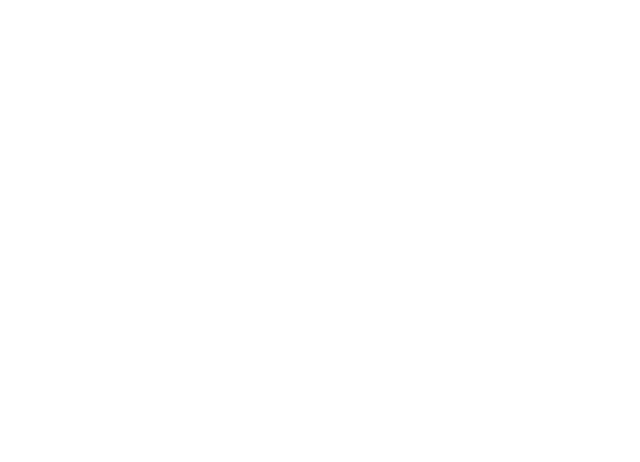
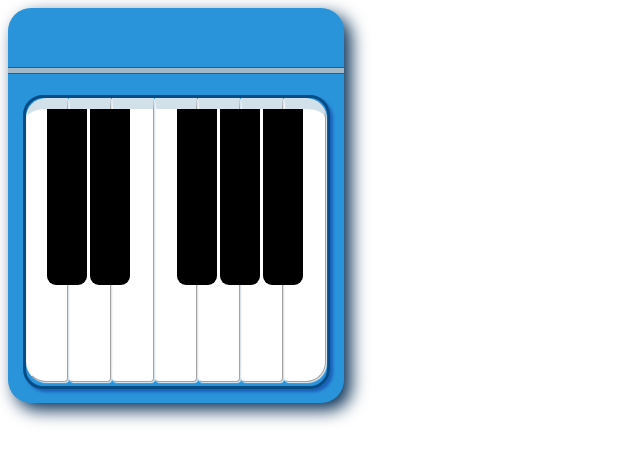
Before and after one commit to qiong1999/refactor-finger-jumping, a Vue app: page / in a window 1280 px wide. Shown: the top 462 px of the page, without its empty margins (0-640 px from the left). Built offline with nearby package versions, Linux system fonts and the light colour scheme.

Commit message:
开发小型钢琴模型

```diff
--- a/src/App.vue
+++ b/src/App.vue
@@ -1,7 +1,25 @@
 <template>
-  <div></div>
+  <home/>
 </template>
 
+<script>
+import home from './views/home'
+import { watch } from 'vue'
+export default {
+  name: 'App',
+  components: {
+    home
+  },
+  setup () {
+    watch(() => {
+      window.addEventListener('resize', (e) => {
+        document.documentElement.fontsize = e.target.innerWidth / 7.5 + 'px'
+      })
+    })
+    return {}
+  }
+}
+</script>
+
 <style lang="scss">
-
 </style>
--- /dev/null
+++ b/src/components/piano.vue
@@ -0,0 +1,41 @@
+<template>
+      <div class="piano" >
+        <div class="line"></div>
+          <piano-item></piano-item>
+      </div>
+</template>
+
+<script>
+import pianoItem from './pianoItem'
+export default {
+  name: 'piano',
+  components: {
+    pianoItem
+  },
+  setup () {
+    const list = [1, 2, 3]
+    return { list }
+  }
+}
+</script>
+
+<style lang="scss" scoped>
+  .piano{
+    width:21rem;
+    height:21rem;
+    background:rgb(42, 148, 219);
+    text-align:center;
+    padding-top:3.7rem;
+    border-radius:23px;
+    box-shadow: 7px 7px 17px rgb(3, 45, 83);
+  }
+  .line{
+   // box-sizing: content-box;
+    height:5px;
+    width:100%;
+    border-top:1px inset rgb(50, 146, 236);
+    border-bottom:1px outset rgb(50, 146, 236);
+    background:rgb(164, 185, 199);
+    margin-bottom:1.3rem;
+  }
+</style>
--- a/src/components/pianoItem.vue
+++ b/src/components/pianoItem.vue
@@ -1,12 +1,103 @@
 <template>
-    <div>pianoItem</div>
+    <div
+    class="wrapper"
+    @click="handleClick"
+    >
+      <div class="white">
+        <div></div>
+        <div></div>
+        <div></div>
+        <div></div>
+        <div></div>
+        <div></div>
+        <div></div>
+      </div>
+      <div class="black">
+        <div></div>
+        <div></div>
+        <div></div>
+        <div></div>
+        <div></div>
+      </div>
+    </div>
 </template>
 
 <script>
 export default {
-  name: 'PianoItem'
+  name: 'pianoItem',
+  setup () {
+    const handleClick = (e) => {
+      console.log(e.target)
+    }
+    return { handleClick }
+  }
 }
 </script>
 
 <style lang="scss" scoped>
+  $n:(1,3,5,7,9);
+  .wrapper
+  {
+    display:inline-block;
+    position:relative;
+    //background:#fff;
+    border-radius:20px;
+   // border:none;
+   border:3px solid rgb(7, 76, 133);
+   box-shadow: 3px 3px 3px rgb(28, 96, 185);
+  }
+  .white div, .black div{
+    display:inline-block;
+    background:#fff;
+  }
+  .white div{
+    width:2.5rem;
+    height:17rem;
+    margin-right:1px;
+    border:1px outset rgb(247, 247, 247);
+    border-bottom-right-radius: 4px;
+    border-bottom-left-radius: 4px;
+    border-top:11px solid rgba(106, 151, 182, 0.3);
+    box-shadow:1px 1px 1px rgb(238, 237, 237);
+    &:active{
+      background:linear-gradient(#fff,#fff,#fff,rgb(212, 211, 211));
+      border-top:11px solid rgb(191, 220, 231,0.5);
+    }
+    &:nth-child(1){
+      border-top-left-radius: 20px;
+      border-bottom-left-radius: 20px;
+    }
+    &:nth-child(7){
+      border-top-right-radius: 20px;
+      border-bottom-right-radius: 20px;
+    }
+
+  }
+  .black div{
+    position:absolute;
+    top:11px;
+    width:2.5rem;
+    height:11rem;
+    border-bottom-right-radius: 9px;
+    border-bottom-left-radius: 9px;
+    background:black;
+    &:nth-child(1){
+      left:1.35rem;
+    }
+    &:nth-child(2){
+      left:1.35rem*3;
+    }
+    &:nth-child(3){
+      left:1.35rem*7;
+    }
+    &:nth-child(4){
+      left:1.35rem*9;
+    }
+    &:nth-child(5){
+      left:1.35rem*11;
+    }
+    &:active{
+      border:1px solid black;
+    }
+  }
 </style>
--- /dev/null
+++ b/src/views/home.vue
@@ -0,0 +1,22 @@
+<template>
+    <div>
+        <piano />
+    </div>
+</template>
+
+<script>
+import piano from '../components/piano'
+
+export default {
+  name: 'home',
+  props: ['red'],
+  components: {
+    piano
+  }
+}
+
+</script>
+
+<style lang="scss" scrope>
+
+</style>
```
Also changed, not shown: src/components/piano.ts (deleted).
